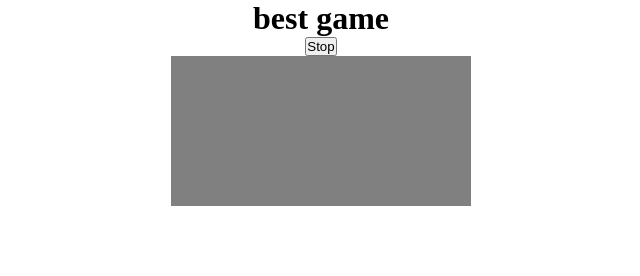
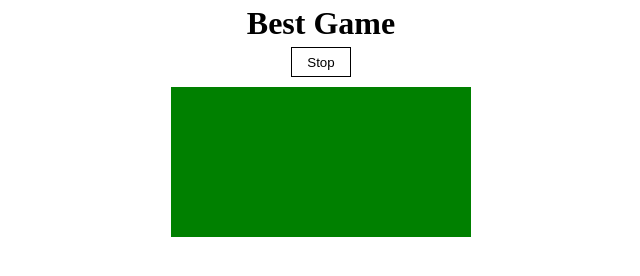
Before and after one commit to RawCoders/best-game, a website: page index.html in a window 1280 px wide. Shown: the whole page, without its empty margins (319-959 px from the left). Drawn offline with Linux system fonts and the light colour scheme.

Commit message:
minor css changes

```diff
--- a/index.html
+++ b/index.html
@@ -7,12 +7,24 @@
   <style>
     * { margin: 0; padding: 0 }
     body { text-align: center; }
-    canvas { background-color: grey; }
+    canvas { background-color: green; }
+    h1 {margin: 5px;}
+    button {
+      margin-bottom: 10px;
+      width: 60px;
+      height: 30px;
+      background: none;
+      border: solid black 1px;
+    }
+    button:hover {
+      background: grey;
+      color: white;
+    }
   </style>
 </head>
 
 <body>
-    <h1 id="title">best game</h1>
+    <h1 id="title">Best Game</h1>
     <button id="stop">Stop</button><br>
     <canvas id="canvas"></canvas>
     <script src="dist/bundle.js"></script>
```
